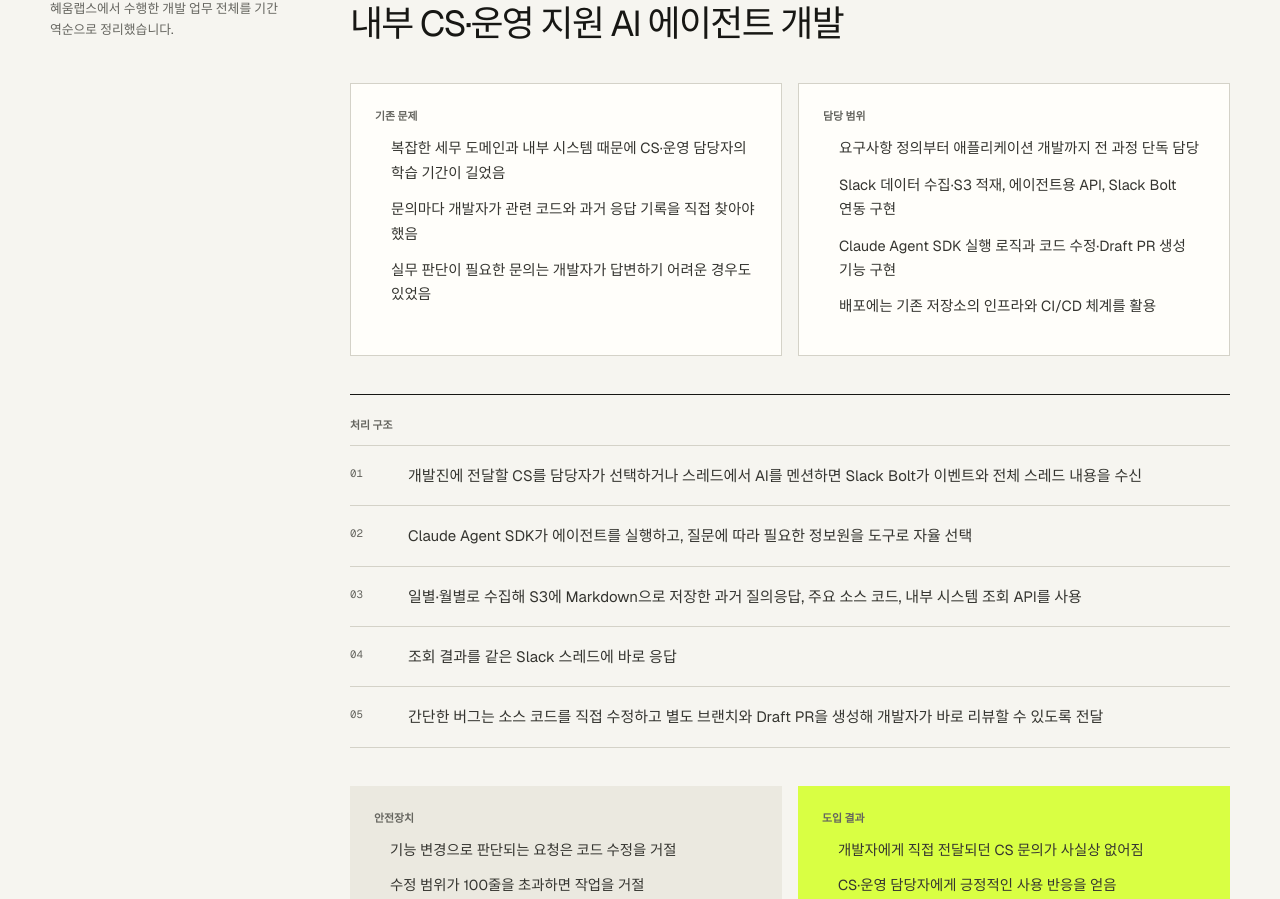
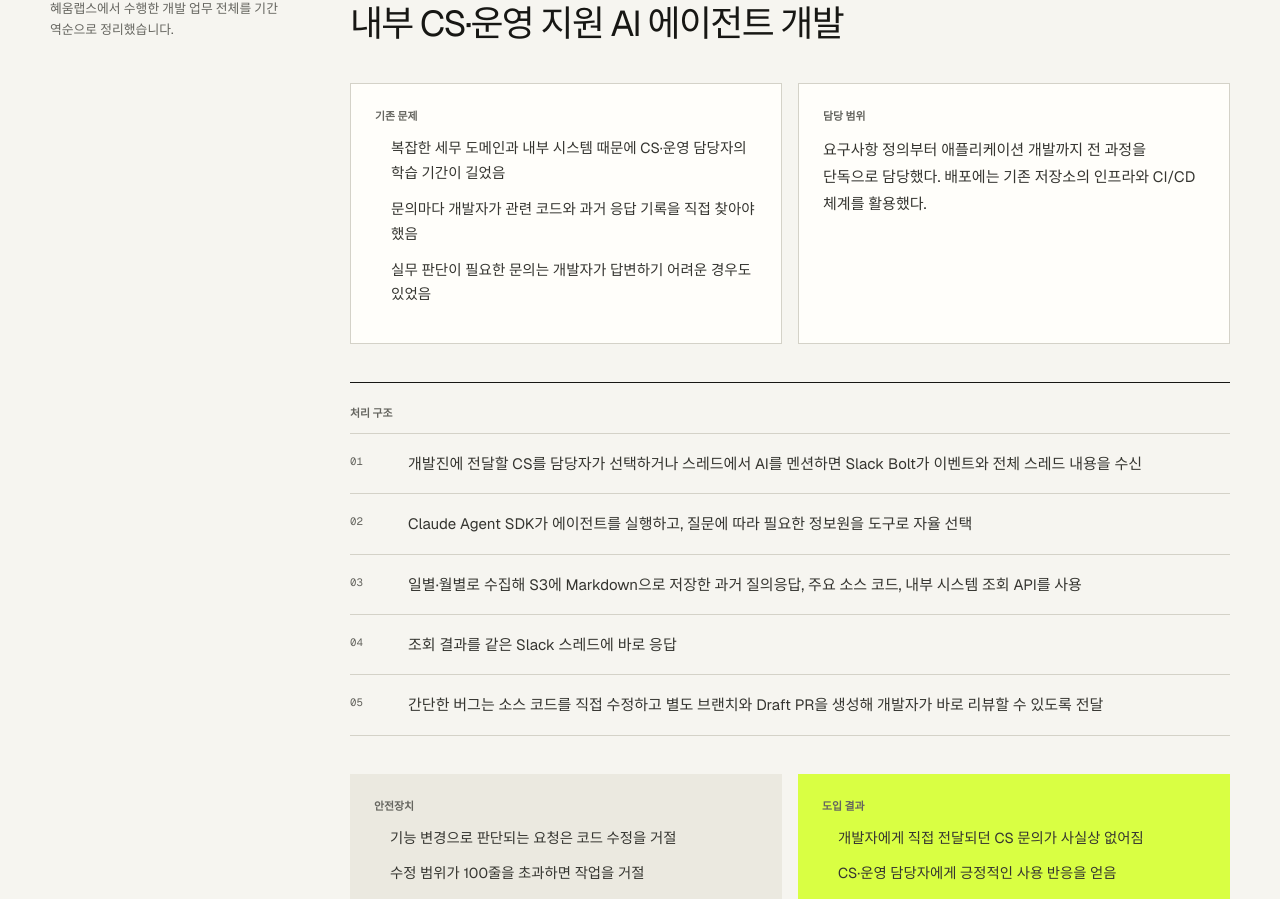
Before and after one commit to loqbzes/portfolio, a Next.js app: page / in a window 1280 px wide. Shown: the part 1477-2376 px from the top of the page. Built offline with nearby package versions, Linux system fonts and the light colour scheme; no server answers.

Commit message:
Condense project ownership summary

```diff
--- a/app/globals.css
+++ b/app/globals.css
@@ -112,6 +112,7 @@ nav { display: flex; gap: 28px; font-size: .76rem; color: var(--muted); }
 .case-overview section { padding: 24px; background: #fffefa; border: 1px solid var(--line); }
 .case-overview ul { margin: 0; padding-left: 1rem; }
 .case-overview li { margin-bottom: 12px; color: #353530; font-size: .91rem; line-height: 1.68; word-break: keep-all; }
+.case-single { margin: 0; color: #353530; font-size: .94rem; line-height: 1.8; word-break: keep-all; }
 .flow-list { border-top: 1px solid var(--line); }
 .flow-step { padding: 17px 0; display: grid; grid-template-columns: 46px 1fr; gap: 12px; border-bottom: 1px solid var(--line); }
 .flow-step span { padding-top: 2px; color: var(--muted); font-family: var(--font-geist-mono), monospace; font-size: .67rem; }
--- a/app/page.tsx
+++ b/app/page.tsx
@@ -28,10 +28,7 @@ const projects: Project[] = [
         '실무 판단이 필요한 문의는 개발자가 답변하기 어려운 경우도 있었음',
       ],
       ownership: [
-        '요구사항 정의부터 애플리케이션 개발까지 전 과정 단독 담당',
-        'Slack 데이터 수집·S3 적재, 에이전트용 API, Slack Bolt 연동 구현',
-        'Claude Agent SDK 실행 로직과 코드 수정·Draft PR 생성 기능 구현',
-        '배포에는 기존 저장소의 인프라와 CI/CD 체계를 활용',
+        '요구사항 정의부터 애플리케이션 개발까지 전 과정을 단독으로 담당했다. 배포에는 기존 저장소의 인프라와 CI/CD 체계를 활용했다.',
       ],
       flow: [
         '개발진에 전달할 CS를 담당자가 선택하거나 스레드에서 AI를 멘션하면 Slack Bolt가 이벤트와 전체 스레드 내용을 수신',
@@ -238,7 +235,7 @@ export default function Home() {
                     </section>
                     <section>
                       <h4>담당 범위</h4>
-                      <ul>{project.caseStudy.ownership.map((item) => <li key={item}>{item}</li>)}</ul>
+                      <p className="case-single">{project.caseStudy.ownership[0]}</p>
                     </section>
                   </div>
                   <section>
```
